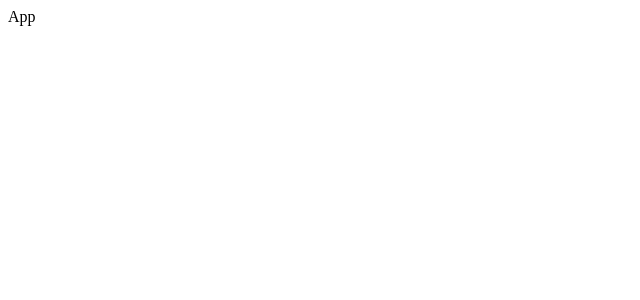
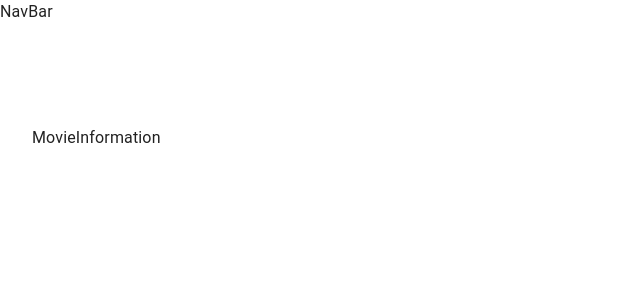
Before and after one commit to Afifi24/tmdbMovies, a React (Vite) app: page /movie/1 in a window 1280 px wide. Shown: the top 300 px of the page, without its empty margins (0-640 px from the left). Built offline with nearby package versions, Linux system fonts and the light colour scheme.

Commit message:
file and folder instruction

```diff
--- a/src/App.jsx
+++ b/src/App.jsx
@@ -1,7 +1,47 @@
 import React from "react";
-
+import { CssBaseline } from "@mui/material";
+import { createBrowserRouter, RouterProvider } from "react-router-dom";
+// import { ThemeProvider, createTheme } from "@mui/material/styles";
+import useStyles from "./styles";
+// import components
+import {
+  Actors,
+  MovieInformation,
+  Movies,
+  NavBar,
+  Profile,
+} from "./components";
+const router = createBrowserRouter([
+  {
+    path: "/",
+    element: <Movies />,
+  },
+  {
+    path: "/movie/:id",
+    element: <MovieInformation />,
+  },
+  {
+    path: "/actors/:id",
+    element: <Actors />,
+  },
+  {
+    path: "/profile/:id",
+    element: <Profile />,
+  },
+]);
 const App = () => {
-  return <div>App</div>;
+  const classes = useStyles();
+  return (
+    <div>
+      <CssBaseline />
+      <NavBar />
+      <main className={classes.content}>
+        <div className={classes.toolbar} />
+        <RouterProvider router={router} />
+      </main>
+      {/* <div ref={alanBtnContainer} /> */}
+    </div>
+  );
 };
 
 export default App;
--- /dev/null
+++ b/src/components/Actors/Actors.jsx
@@ -0,0 +1,7 @@
+import React from "react";
+
+const Actors = () => {
+  return <div>Actors</div>;
+};
+
+export default Actors;
--- /dev/null
+++ b/src/components/MovieInformation/MovieInformation.tsx
@@ -0,0 +1,7 @@
+import React from "react";
+
+const MovieInformation = () => {
+  return <div>MovieInformation</div>;
+};
+
+export default MovieInformation;
--- /dev/null
+++ b/src/components/Movies/Movies.jsx
@@ -0,0 +1,7 @@
+import React from "react";
+
+const Movies = () => {
+  return <div>Movies</div>;
+};
+
+export default Movies;
--- /dev/null
+++ b/src/components/NavBar/NavBar.jsx
@@ -0,0 +1,7 @@
+import React from "react";
+
+const NavBar = () => {
+  return <div>NavBar</div>;
+};
+
+export default NavBar;
--- /dev/null
+++ b/src/components/Profile/Profile.jsx
@@ -0,0 +1,7 @@
+import React from "react";
+
+const Profile = () => {
+  return <div>Profile</div>;
+};
+
+export default Profile;
--- /dev/null
+++ b/src/components/index.js
@@ -0,0 +1,5 @@
+export { default as Actors } from "./Actors/Actors";
+export { default as MovieInformation } from "./MovieInformation/MovieInformation";
+export { default as Movies } from "./Movies/Movies";
+export { default as NavBar } from "./NavBar/NavBar";
+export { default as Profile } from "./Profile/Profile";
--- /dev/null
+++ b/src/styles.js
@@ -0,0 +1,15 @@
+import makeStyles from "@mui/styles/makeStyles";
+
+export default makeStyles(() => ({
+  root: {
+    display: "flex",
+    height: "100%",
+  },
+  toolbar: {
+    height: "70px",
+  },
+  content: {
+    flexGrow: "1",
+    padding: "2em",
+  },
+}));
```
Also changed, not shown: package.json (+15 -4 lines), 2 other files (tests, documents, lock files or other folders).
